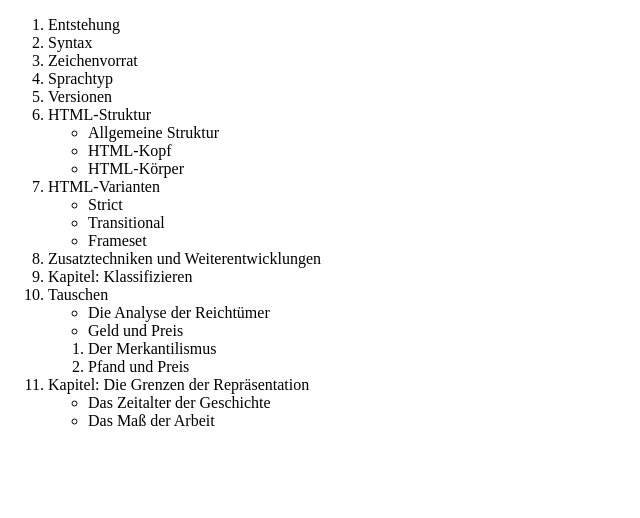
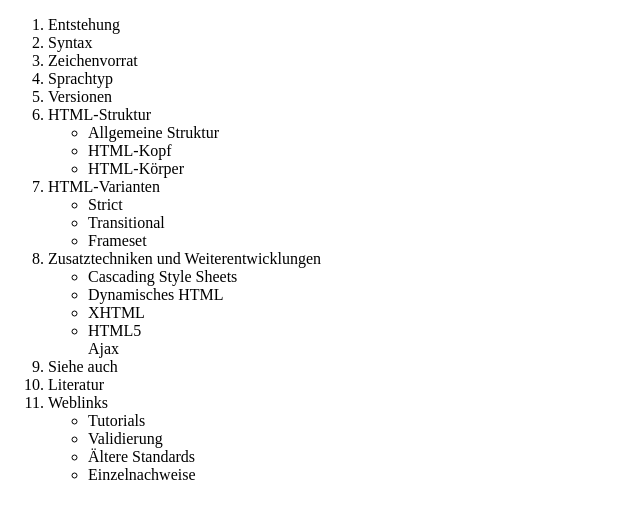
Before and after one commit to ninjagrrrl/uebungen, a plain HTML site: page Tag 1_21.01.25/Listen/1_2/index.html in a window 1280 px wide. Shown: the whole page, without its empty margins (0-640 px from the left). Drawn offline with Linux system fonts and the light colour scheme.

Commit message:
add exercise

```diff
--- a/Tag 1_21.01.25/Listen/1_2/index.html
+++ b/Tag 1_21.01.25/Listen/1_2/index.html
@@ -21,21 +21,21 @@
                 <li>Frameset</li>
             </ul>
             <li>Zusatztechniken und Weiterentwicklungen</li>
-            <li>Kapitel: Klassifizieren</li>
-            <li>Tauschen</li>
             <ul>
-                <li>Die Analyse der Reichtümer</li>
-                <li>Geld und Preis</li>
+                <li>Cascading Style Sheets</li>
+                <li>Dynamisches HTML</li>
+                <li>XHTML</li>
+                <li>HTML5</li>
+                <l>Ajax</l>
             </ul>
-                <ol>
-                    <li>Der Merkantilismus</li>
-                    <li>Pfand und Preis</li>
-                </ol>
-            <li>Kapitel: Die Grenzen der Repräsentation</li>
+            <li>Siehe auch</li>
+            <li>Literatur</li>
+            <li>Weblinks</li>
             <ul>
-                <li>Das Zeitalter der Geschichte</li>
-                <li>Das Maß der Arbeit</li>
-            </ul>
+                <li>Tutorials</li>
+                <li>Validierung</li>
+                <li>Ältere Standards</li>
+            <li>Einzelnachweise</li>
         </ol>
     </body>
 </html>
```
